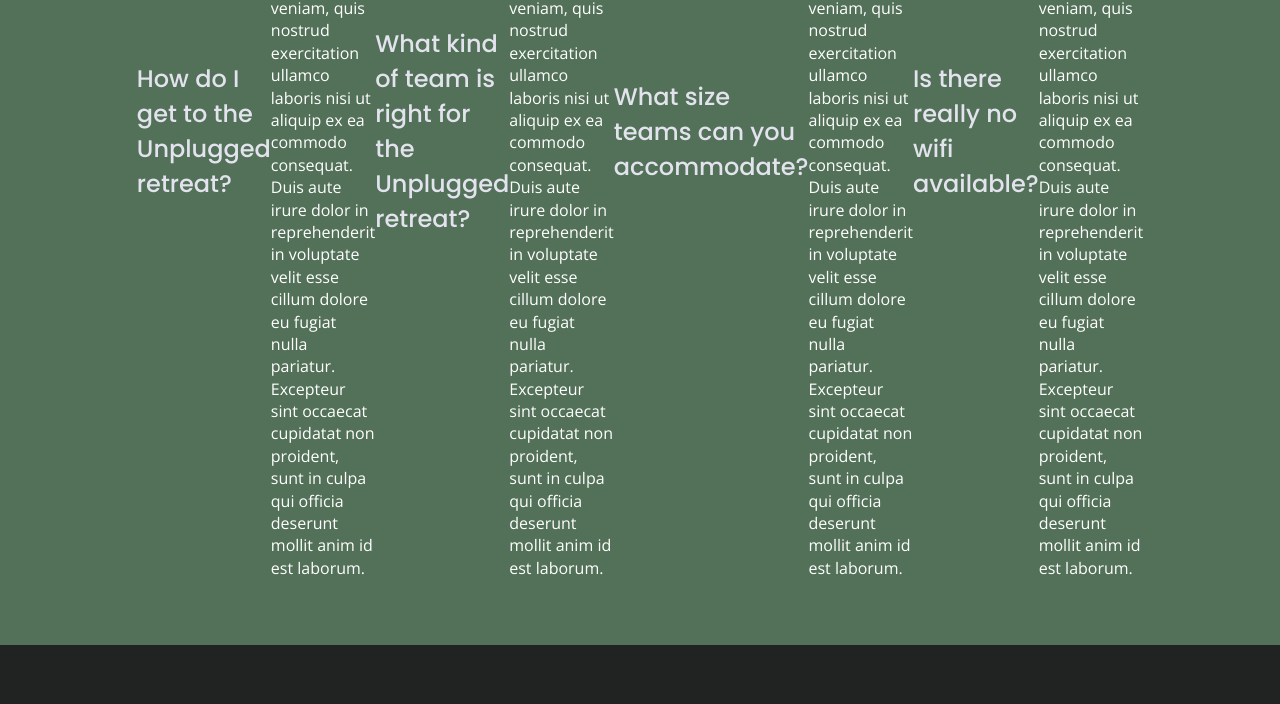
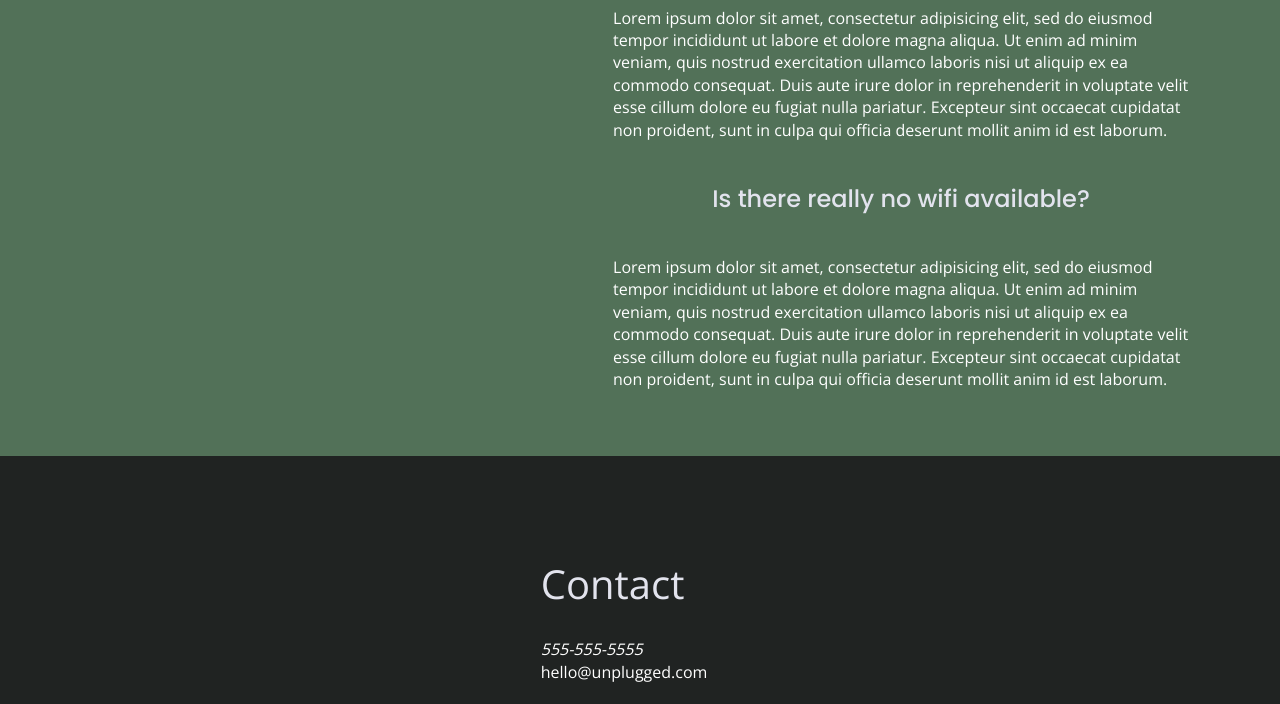
Before and after one commit to MomoServices/unplugged-2020, a website: page faq/index.html in a window 1280 px wide. Shown: the part 728-1432 px from the top of the page. Drawn offline with nearby package versions, Linux system fonts and the light colour scheme.

Commit message:
trying to work my way back with .faq-content to see what i'm doing wrong.

```diff
--- a/css/main.css
+++ b/css/main.css
@@ -607,11 +607,14 @@ email {
 
        .faq-content {
          display: flex;
-         justify-content: space-between;
+         justify-content: center;
          align-items: center;
-         flex-basis: 45%;
+         flex-flow: column wrap;
+         flex-basis: 50%;
+         column-count: 2;
 
        }
+
 
        .faq h3 {
          width: 100%;
```
